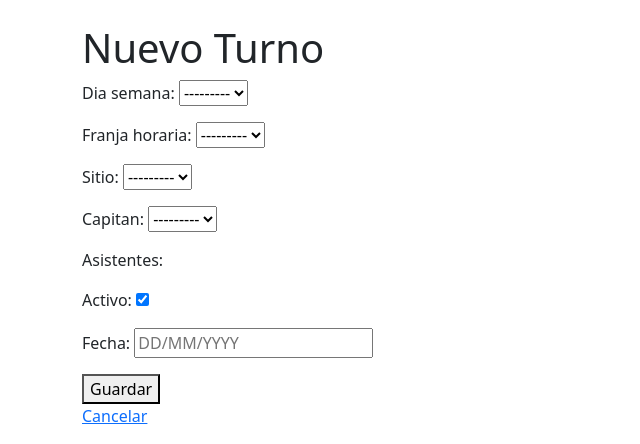
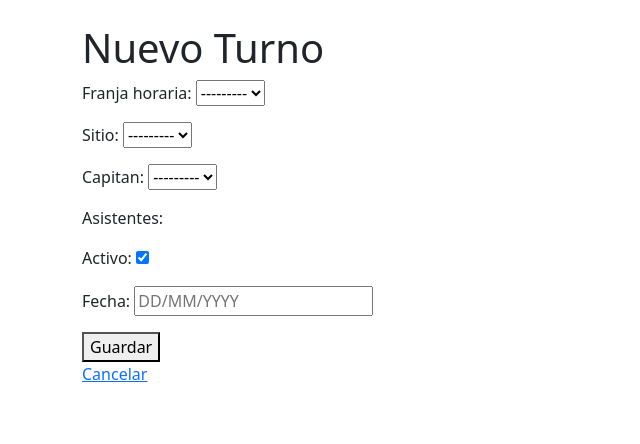
Before and after one commit to andyguastavino/carritosVilanova, a Django app: page /turnos/nuevo/ in a window 1280 px wide. Shown: the top 444 px of the page, without its empty margins (0-640 px from the left). Run offline with Django 5.2, Linux system fonts and the light colour scheme; data that the repository does not hold is empty.

Commit message:
Eliminando dia_semanal del modelo turnos y reparndo formato de fecha pasado para crear turno desde calendario

```diff
--- a/carritosVilanovaOeste/turnos/admin.py
+++ b/carritosVilanovaOeste/turnos/admin.py
@@ -38,9 +38,9 @@ class SitioAdmin(admin.ModelAdmin):
 
 @admin.register(Turno)
 class TurnoAdmin(admin.ModelAdmin):
-    list_display = ('dia_semana', 'franja_horaria', 'sitio', 'capitan', 'activo')
-    list_filter = ('dia_semana', 'franja_horaria', 'sitio', 'activo')
-    search_fields = ('dia_semana__nombre', 'franja_horaria__nombre', 'sitio__nombre')
+    list_display = ('franja_horaria', 'sitio', 'capitan', 'activo')
+    list_filter = ('franja_horaria', 'sitio', 'activo')
+    search_fields = ('franja_horaria__nombre', 'sitio__nombre')
     autocomplete_fields = ('capitan', 'asistentes')
 
 @admin.register(Disponibilidad)
--- a/carritosVilanovaOeste/turnos/forms.py
+++ b/carritosVilanovaOeste/turnos/forms.py
@@ -38,7 +38,7 @@ class SitioForm(forms.ModelForm):
 class TurnoForm(forms.ModelForm):
     class Meta:
         model = Turno
-        fields = ['dia_semana', 'franja_horaria', 'sitio', 'capitan', 'asistentes', 'activo', 'fecha']
+        fields = ['franja_horaria', 'sitio', 'capitan', 'asistentes', 'activo', 'fecha']
         widgets = {
             'asistentes': forms.CheckboxSelectMultiple(),
             'fecha': forms.DateInput(format='%d/%m/%Y', attrs={'placeholder': 'DD/MM/YYYY'}),
--- a/carritosVilanovaOeste/turnos/models.py
+++ b/carritosVilanovaOeste/turnos/models.py
@@ -37,7 +37,6 @@ class Sitio(models.Model):
 
 class Turno(models.Model):
     fecha = models.DateField(null=True, blank=True)
-    dia_semana = models.ForeignKey(DiaSemana, on_delete=models.CASCADE, related_name='turnos')
     franja_horaria = models.ForeignKey(FranjaHoraria, on_delete=models.CASCADE, related_name='turnos')
     sitio = models.ForeignKey(Sitio, on_delete=models.CASCADE, related_name='turnos')
     capitan = models.ForeignKey('Persona', related_name='turnos_como_capitan', on_delete=models.SET_NULL, null=True, blank=True)
@@ -45,7 +44,7 @@ class Turno(models.Model):
     activo = models.BooleanField(default=True)
 
     def __str__(self):
-        return f"{self.dia_semana} - {self.franja_horaria}"
+        return f"{self.franja_horaria}"
 
 
 
--- a/carritosVilanovaOeste/turnos/templates/turno/turnos_por_semana.html
+++ b/carritosVilanovaOeste/turnos/templates/turno/turnos_por_semana.html
@@ -53,7 +53,7 @@
                                 {% else %}
                                     <!-- Botón para crear un nuevo turno -->
                                     <span>Fecha: {{ dia_info.fecha|date:"Y-m-d" }}</span><br>
-                                    <a href="{% url 'turno_create' %}?fecha={{ dia_info.fecha }}">
+                                    <a href="{% url 'turno_create' %}?fecha={{ dia_info.fecha|date:'Y-m-d' }}">
                                         <button class="create-turno">Crear Turno</button>
                                     </a>
                                 {% endif %}
--- a/carritosVilanovaOeste/turnos/views.py
+++ b/carritosVilanovaOeste/turnos/views.py
@@ -250,7 +250,7 @@ def turnos_por_semana(request, year, month):
 
     # Obtener todos los turnos del mes
     turnos = Turno.objects.filter(fecha__range=(inicio_mes, fin_mes)).select_related(
-        'dia_semana', 'franja_horaria', 'sitio', 'capitan'
+   'franja_horaria', 'sitio', 'capitan'
     ).prefetch_related(
         Prefetch('asistentes')
     )
```
